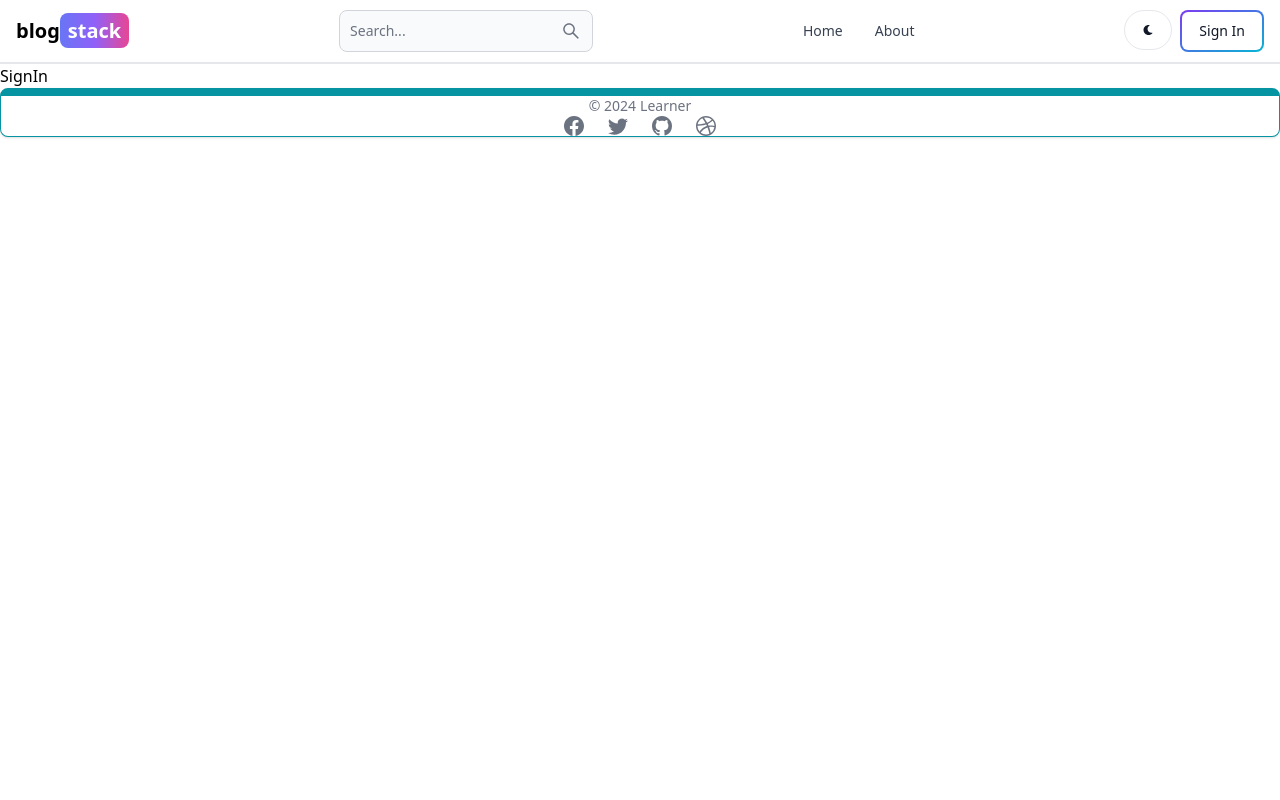
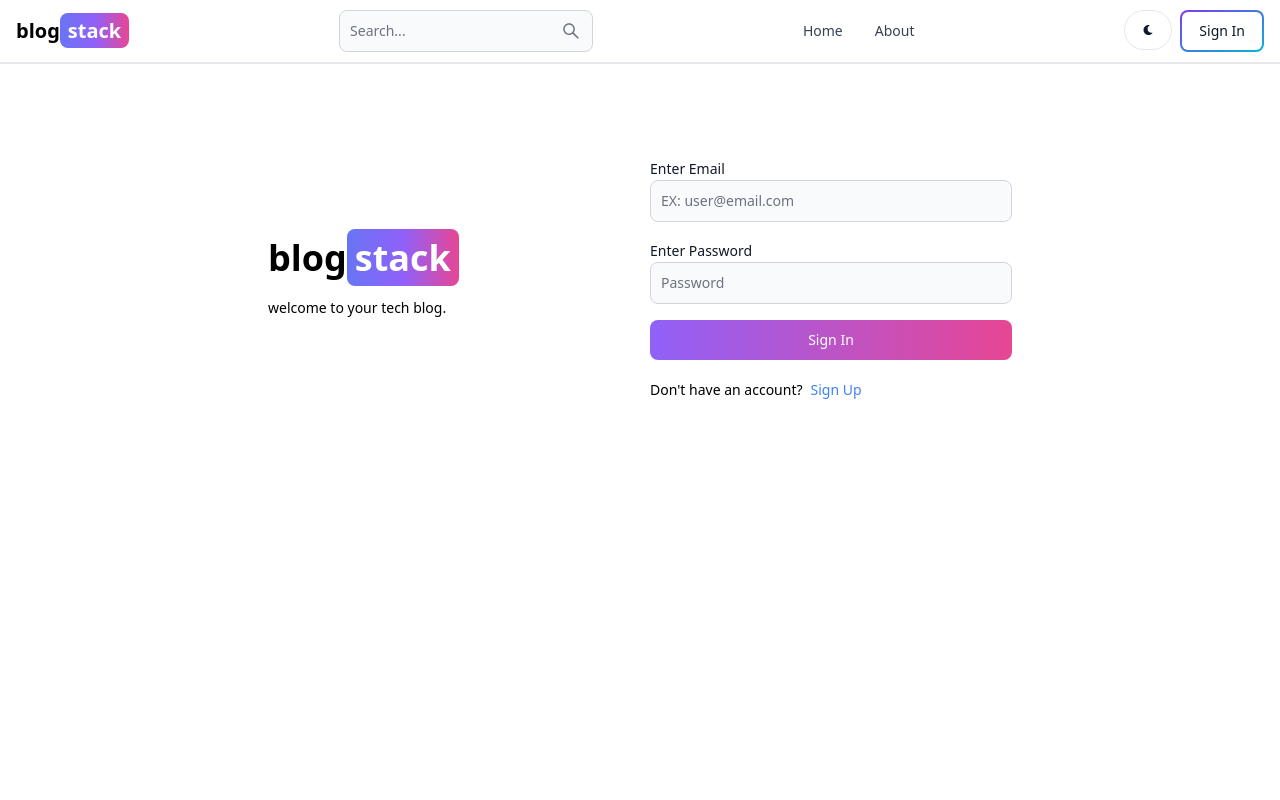
Before and after one commit to Zizort/piscineArkX, a React (Vite) app in the folder blogApp/client/: page /sign-in in a window 1280 px wide. Shown: the top 800 px of the page. Built offline with nearby package versions, Linux system fonts and the light colour scheme.

Commit message:
sign in ui

```diff
--- a/blogApp/client/src/pages/SignIn.jsx
+++ b/blogApp/client/src/pages/SignIn.jsx
@@ -1,7 +1,101 @@
 import React from 'react'
+import { Alert, Button, Label, Spinner, TextInput } from 'flowbite-react';
+import { Link, useNavigate } from 'react-router-dom';
+import { useState } from 'react';
 
 export default function SignIn() {
+    const [errorMessage, setErrorMessage] = useState(null);
+  const [loading, setLoading] = useState(false);
+
+  const [formData, setFormData] = useState({});
+  const navigate = useNavigate();
+
+  const handelChange = (e) => {
+    // console.log(e.target.value);
+    setFormData({...formData, [e.target.id]: e.target.value.trim()});
+  };
+  // console.log(formData);
+  const handleSubmit = async (e) => {
+    e.preventDefault();
+    if (!formData.email || !formData.password) {
+      return setErrorMessage('Please fill out all feilds.');
+    }
+    try {
+      setLoading(true);
+      setErrorMessage(null);
+      const res = await fetch('/api/auth/signin',{
+        method: 'POST',
+        headers: { 'Content-Type': 'application/json' },
+        body: JSON.stringify(formData),
+      });
+      const data = await res.json();
+      if (data.success === false) {
+        return setErrorMessage(data.message);
+      }
+      setLoading(false);
+      if (res.ok) {
+        navigate('/');
+      }
+    } catch (err) {
+      setErrorMessage(err.message);
+      setLoading(false);
+    }
+  }
   return (
-    <div>SignIn</div>
+    <div className='min-h-screen mt-20'>
+      <div className='flex p-3 max-w-3xl mx-auto flex-col md:flex-row md:items-center gap-5'>
+        {/*left logo*/}
+        <div className='flex-1'>
+        <Link to='/'
+        className='font-bold dark:text-white text-4xl'>
+          blog
+          <span className='px-2 py-1 bg-gradient-to-r from-indigo-500 via-purple-500 to-pink-500 rounded-lg text-white' >stack</span>
+        </Link>
+        <p className='text-sm mt-5'>
+          welcome to your tech blog.
+        </p>
+        </div>
+        {/*right*/}
+
+        <div className='flex-1'>
+          <form className='flex flex-col gap-4' onSubmit={handleSubmit}>
+            {/* <div>
+              <Label value='Enter Username'/>
+              <TextInput type='text' placeholder='Username' id='username' onChange={handelChange}/>
+            </div> */}
+            <div>
+              <Label value='Enter Email'/>
+              <TextInput type='email' placeholder='EX: user@email.com' id='email' onChange={handelChange}/>
+            </div>
+            <div>
+              <Label value='Enter Password'/>
+              <TextInput type='password' placeholder='Password' id='password' onChange={handelChange}/>
+            </div>
+            <Button gradientDuoTone='purpleToPink' type='submit' disabled={loading}>
+              {
+                loading ? (
+                  <>
+                  <Spinner size='sm'/>
+                  <span className='pl-3'>Loading...</span>
+                  </>
+                ) : 'Sign In'
+              }
+            </Button>
+          </form>
+          <div className="flex gap-2 text-sm mt-5">
+            <span>Don't have an account?</span>
+            <Link to='/sign-up' className='text-blue-500'>
+              Sign Up
+            </Link>
+          </div>
+          {
+            errorMessage && (
+            <Alert className='mt-5' color='failure'>
+              {errorMessage}
+            </Alert>)
+          }
+        </div>
+      </div>
+    </div>
   )
 }
```
Also changed, not shown: 1 other file (tests, documents, lock files or other folders).
